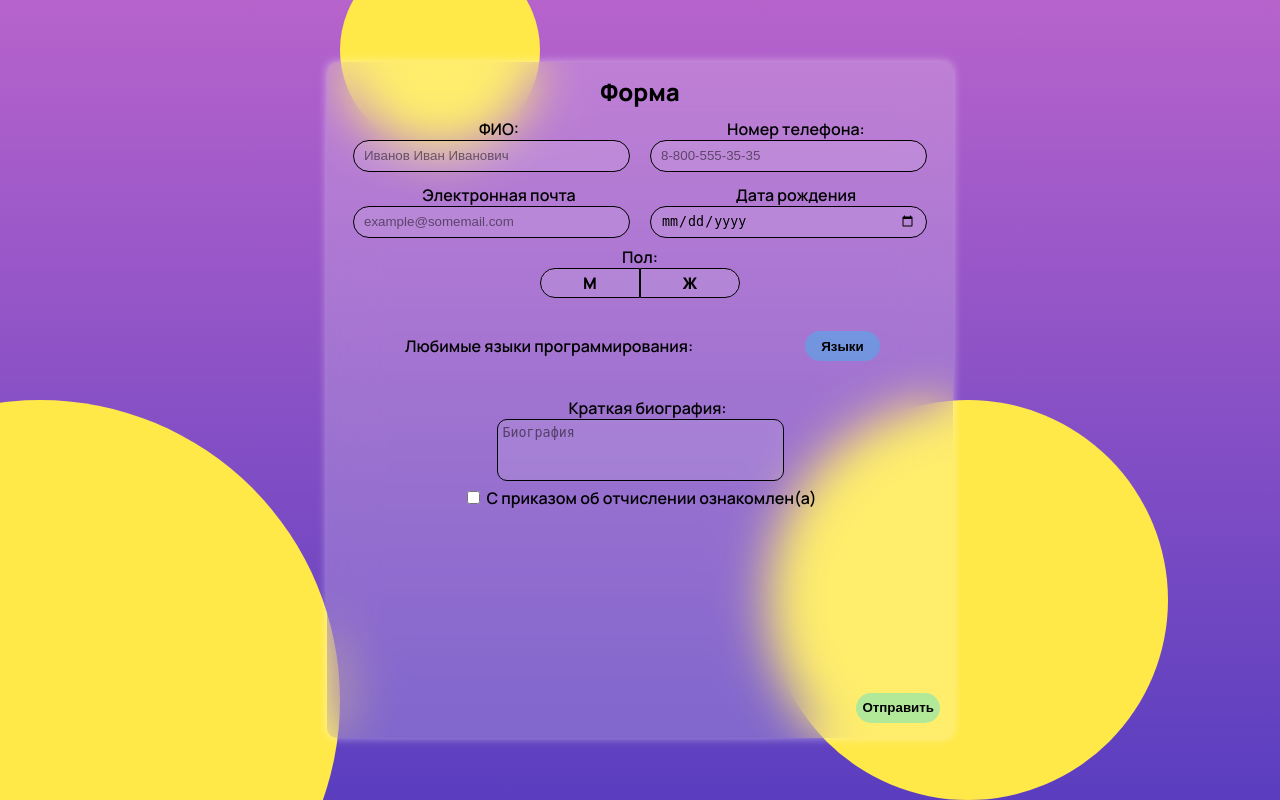
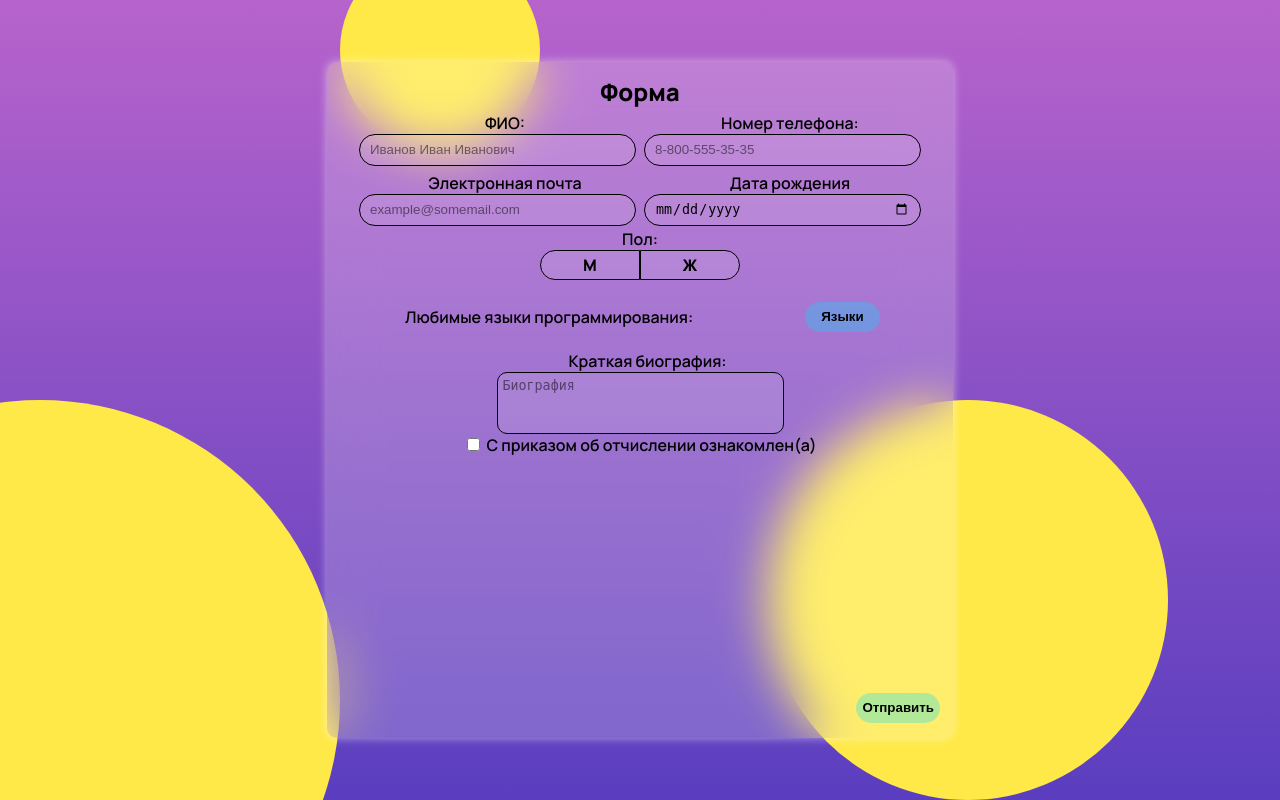
Before and after one commit to Offly123/web-backend, a PHP site: page /temp.html in a window 1280 px wide. Run offline with PHP 8.4, Linux system fonts and the light colour scheme.

Commit message:
Иногда надо пострадывать

```diff
--- a/4/style.css
+++ b/4/style.css
@@ -6,6 +6,10 @@
 body {
   padding: 0;
   overflow: hidden;
+}
+
+.temp-class {
+  margin: 100px;
 }
 
 p, ul, li  {
@@ -107,8 +111,6 @@ form > .main {
 
 form > .main > .element {
   align-items: center;
-  margin: clamp(3px, 1%, 30px);
-  margin-bottom: 0;
   display: flex;
   flex-direction: column;
   height: clamp(60px, 7%, 70px);
@@ -244,7 +246,7 @@ form > .main > .element {
   flex-direction: row;
   align-items: center;
   justify-content: space-between;
-  height: clamp(20px, 14%, 140px);
+  height: clamp(20px, 10%, 140px);
   width: clamp(300px, 80%, 500px);
 }
 
@@ -353,7 +355,6 @@ form > .main > .element {
 
 
 #biography {
-  margin: clamp(3px, 1%, 30px);
   border-radius: 7px;
   padding: 0px 5px;
   height: clamp(60px, 15%, 100px);
--- a/4/temp.html
+++ b/4/temp.html
@@ -36,7 +36,7 @@
 
             <div class="element">
                 <label>Номер телефона:</label>
-                <input type="phone" name="phone" placeholder="8-800-555-35-35" required $something  >
+                <input type="phone" name="phone" placeholder="8-800-555-35-35" required>
             </div>
 
             <div class="element">
```
Also changed, not shown: 4/index.html (+6 -6 lines), 2 other files.
